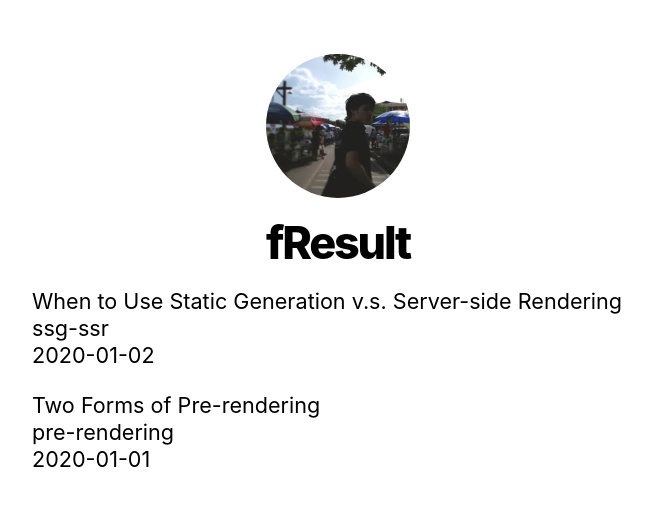
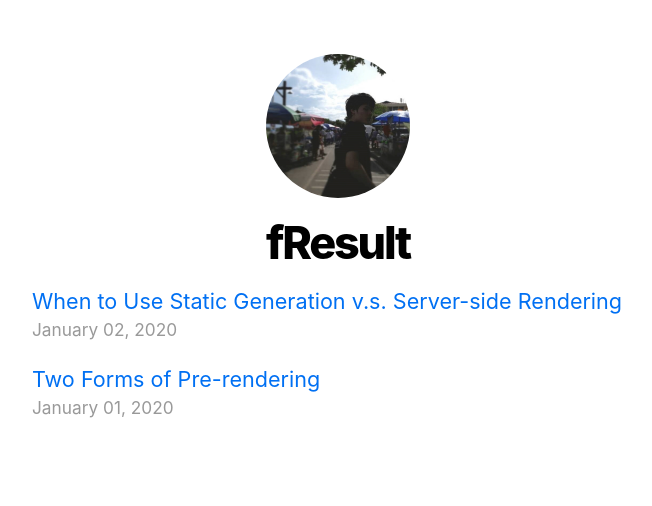
Before and after one commit to fResult/basic-nextjs-blog, a Next.js app: page / in a window 1280 px wide. Shown: the top 506 px of the page, without its empty margins (302-954 px from the left). Built offline with nearby package versions, Linux system fonts and the light colour scheme.

Commit message:
Styled UI on Home page and Reformatted code at Post page (`pages/posts/[id].js` file)

```diff
--- a/components/date.js
+++ b/components/date.js
@@ -1,14 +1,10 @@
 import React from 'react'
 import { format, parseISO } from 'date-fns'
 
-const Date = ({ dateStr, fontSize }) => {
+const Date = ({ dateStr }) => {
   const date = parseISO(dateStr)
 
-  return (
-    <div className={fontSize}>
-      <time dateTime={dateStr}>{format(date, 'LLLL dd, yyyy')}</time>
-    </div>
-  )
+  return <time dateTime={dateStr}>{format(date, 'LLLL dd, yyyy')}</time>
 }
 
 export default Date
--- a/pages/index.js
+++ b/pages/index.js
@@ -1,9 +1,11 @@
+import React from 'react'
 import Head from 'next/head'
-import React from 'react'
+import Link from 'next/link'
 
 import Layout, { siteTitle } from '../components/layout'
 import utilStyles from '../styles/utils.module.scss'
 import { getSortedPostsData } from '../lib/posts'
+import Date from '../components/date'
 
 export default function Home({ allPostsData }) {
   return (
@@ -15,9 +17,13 @@ export default function Home({ allPostsData }) {
         <ul className={utilStyles.list}>
           {allPostsData.map(({ id, title, date }) => (
             <li className={utilStyles.listItem} key={id}>
-              {title} <br />
-              {id} <br />
-              {date}
+              <Link href={`posts/${id}`}>
+                <a>{title}</a>
+              </Link>
+              <br />
+              <small className={utilStyles.lightText}>
+                <Date dateStr={date} />
+              </small>
             </li>
           ))}
         </ul>
--- a/pages/posts/[id].js
+++ b/pages/posts/[id].js
@@ -15,7 +15,9 @@ const Post = ({ post }) => {
         <title>{title}</title>
       </Head>
       <h1 className={utilStyles.headingXl}>{title}</h1>
-      <Date fontSize={utilStyles.lightText} {...{ dateStr: date }} />
+      <div className={utilStyles.lightText}>
+        <Date fontSize={utilStyles.lightText} {...{ dateStr: date }} />
+      </div>
       <div dangerouslySetInnerHTML={{ __html: contentHtml }} />
     </Layout>
   )
```
